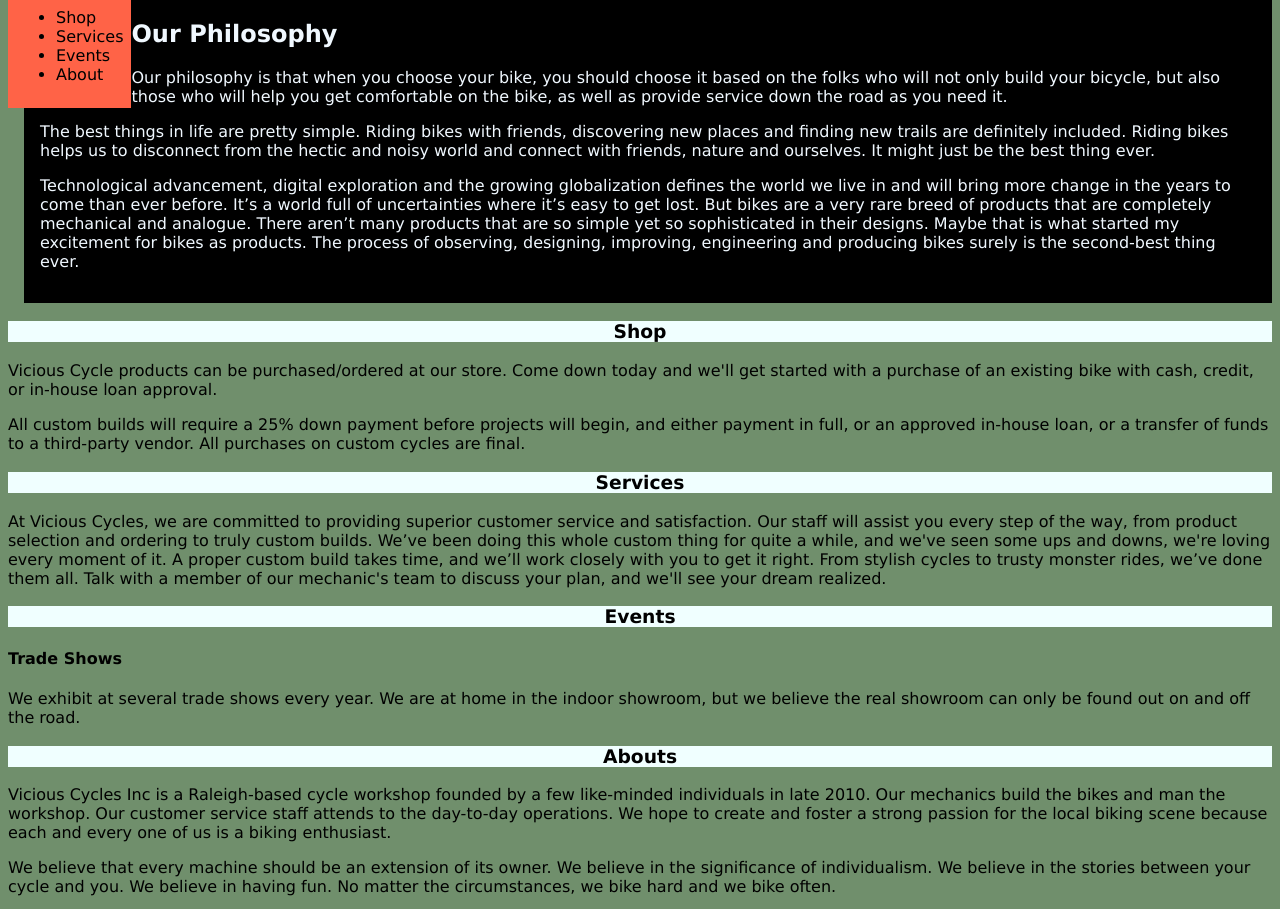
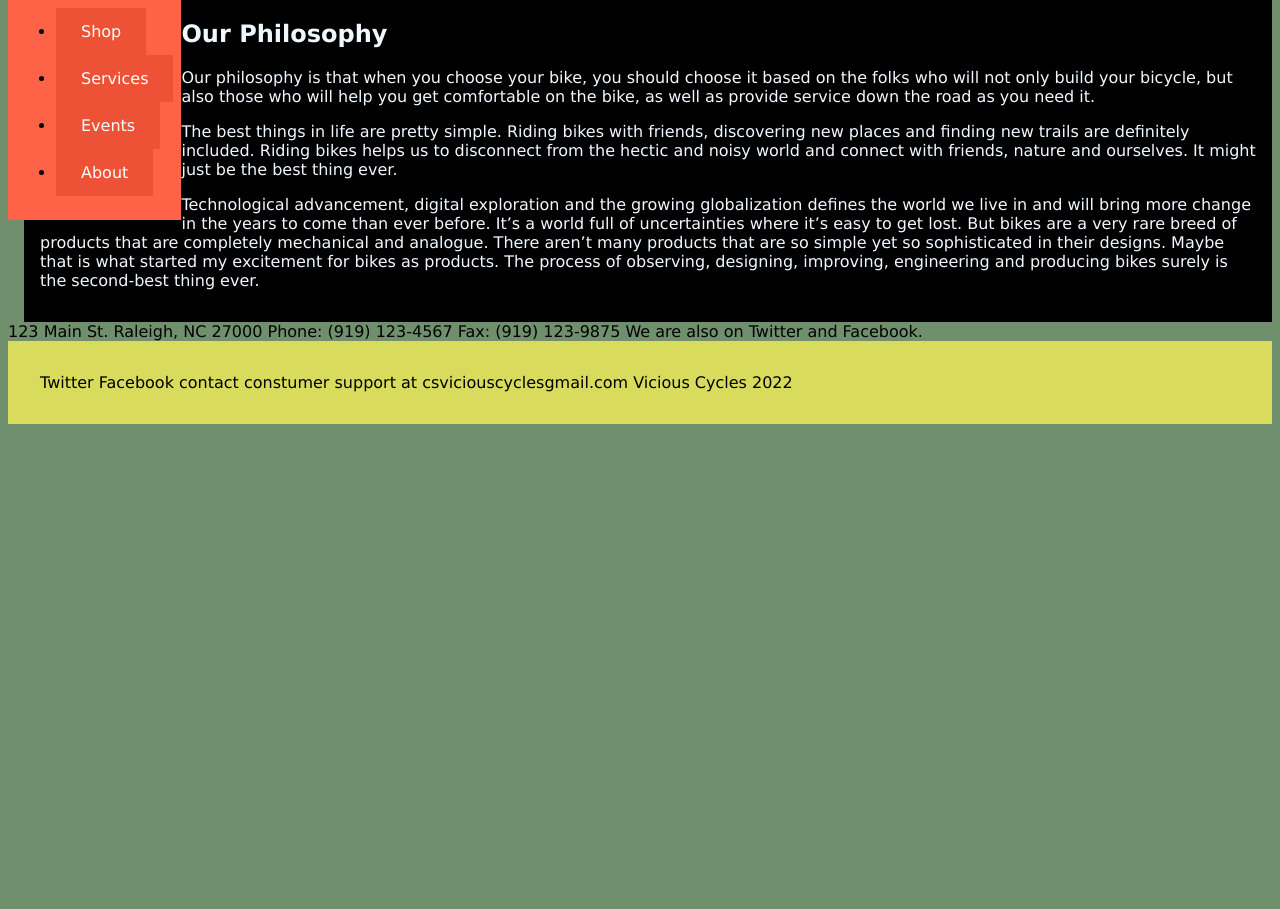
Before and after one commit to OliveIbis/ViciousCyclesProject, a plain HTML site: page index.html in a window 1280 px wide. Shown: the part 247-1156 px from the top of the page. After the commit the page ends 800 px from the top, so only its background shows below. Drawn offline with Linux system fonts and the light colour scheme.

Commit message:
Add files via upload

```diff
--- a/index.html
+++ b/index.html
@@ -6,7 +6,21 @@
     <meta name="viewport" content="width=device-width, initial-scale=1.0">
     <title>Vicious Cycles</title>
     <link rel="stylesheet" href="stylesheet.css">
+    <style>
+        a:link, a:visited {
+          background-color: rgb(238, 82, 54);
+          color: white;
+          padding: 14px 25px;
+          text-align: center;
+          text-decoration: none;
+          display: inline-block;
+        }
 
+        a:hover, a:active {
+          background-color: rgba(22, 60, 110, 0.541);
+          font-size: 150%;
+        }
+        </style>
     <!--Coded by Olive Horton-->
 </head>
 <h1> Your journey starts here...</h1>
@@ -17,10 +31,10 @@
     </header>
         <nav>
                 <ul>
-                    <li>Shop</li>
-                    <li>Services</li>
-                    <li>Events</li>
-                    <li>About</li>
+                    <li><a href="pages/shop.html">Shop</a></li>
+                    <li><a href="pages/services.html">Services</a></li>
+                    <li><a href="pages/events.html">Events</a></li>
+                    <li><a href="pages/about.html">About</a></li>
                 </ul>
         </nav>
     <main>
@@ -37,24 +51,8 @@
                 Technological advancement, digital exploration and the growing globalization defines the world we live in and will bring more change in the years to come than ever before. It’s a world full of uncertainties where it’s easy to get lost. But bikes are a very rare breed of products that are completely mechanical and analogue. There aren’t many products that are so simple yet so sophisticated in their designs. Maybe that is what started my excitement for bikes as products. The process of observing, designing, improving, engineering and producing bikes surely is the second-best thing ever.
                 </p>
         </div>
-    <h3>Shop</h3>
-         <p>Vicious Cycle products can be purchased/ordered at our store. Come down today and we'll get started with a purchase of an existing bike with cash, credit, or in-house loan approval.</p>
-        <aside>All custom builds will require a 25% down payment before projects will begin, and either payment in full, or an approved in-house loan, or a transfer of funds to a third-party vendor. All purchases on custom cycles are final.</aside>
-        <h3>Services</h3>
-       <p> At Vicious Cycles, we are committed to providing superior customer service and satisfaction. Our staff will assist you every step of the way, from product selection and ordering to truly custom builds. We’ve been doing this whole custom thing for quite a while, and we've seen some ups and downs, we're loving every moment of it. A proper custom build takes time, and we’ll work closely with you to get it right. From stylish cycles to trusty monster rides, we’ve done them all. Talk with a member of our mechanic's team to discuss your plan, and we'll see your dream realized.</p>
-    <h3>Events</h3>
 
-        <h4> Trade Shows </h4>
 
-        <p>We exhibit at several trade shows every year.  We are at home in the indoor showroom, but we believe the real showroom can only be found out on and off the road.</p>
-    <h3>Abouts</h3>
-
-        <p> Vicious Cycles Inc is a Raleigh-based cycle workshop founded by a few like-minded individuals in late 2010. Our mechanics build the bikes and man the workshop. Our customer service staff attends to the day-to-day operations. We hope to create and foster a strong passion for the local biking scene because each and every one of us is a biking enthusiast.</p>
-        <p>
-            We believe that every machine should be an extension of its owner. We believe in the significance of individualism. We believe in the stories between your cycle and you. We believe in having fun. No matter the circumstances, we bike hard and we bike often.</p>
-        <p> You get on your bike, you ride, you fall, you might get pulled over, you overcome it all and you ride again. It’s a Vicious Cycle! So make it worth the while, don't just be part of the numbers. Ride your cycle, chase your dreams, live your life.</p>
-        <h4> About the Owner</h4>
-        <p>After spending my whole life on pedals, finishing my degree in mechanical engineering and working for two large companies making bikes I decided to change my priorities in life. I’ve never been good at sitting in an office waiting for Friday to come so, decided to start being self-employed. While I started off with engineering projects for companies in the bike industry, I also began to make notes and write down ideas for the bike I would make myself. I soon felt that my excitement wasn’t going to get any less and decided to explore the road of what has now become Vicious!</p>
 123 Main St.
 Raleigh, NC 27000
 Phone: (919) 123-4567 Fax: (919) 123-9875
```
Also changed, not shown: about.html (added, +21 -0 lines), events.html (added, +17 -0 lines), services.html (added, +15 -0 lines), shop.html (added, +16 -0 lines).
